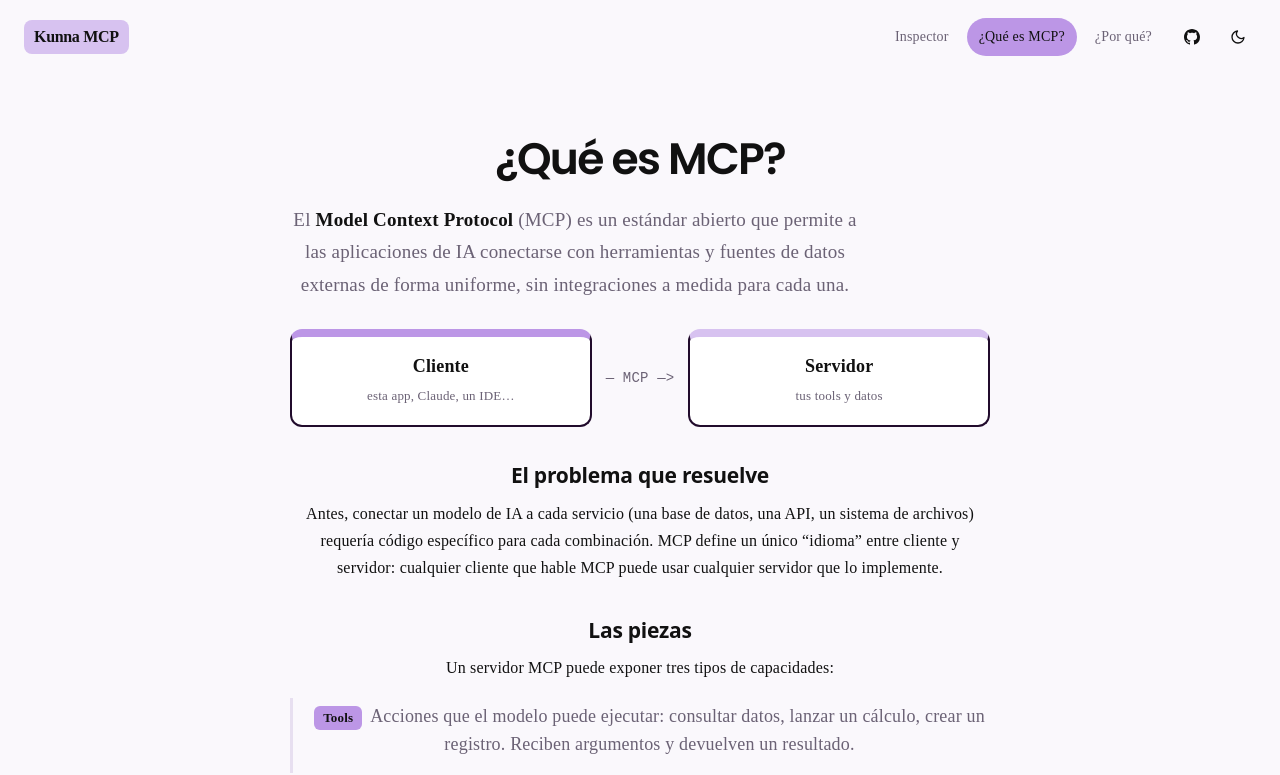
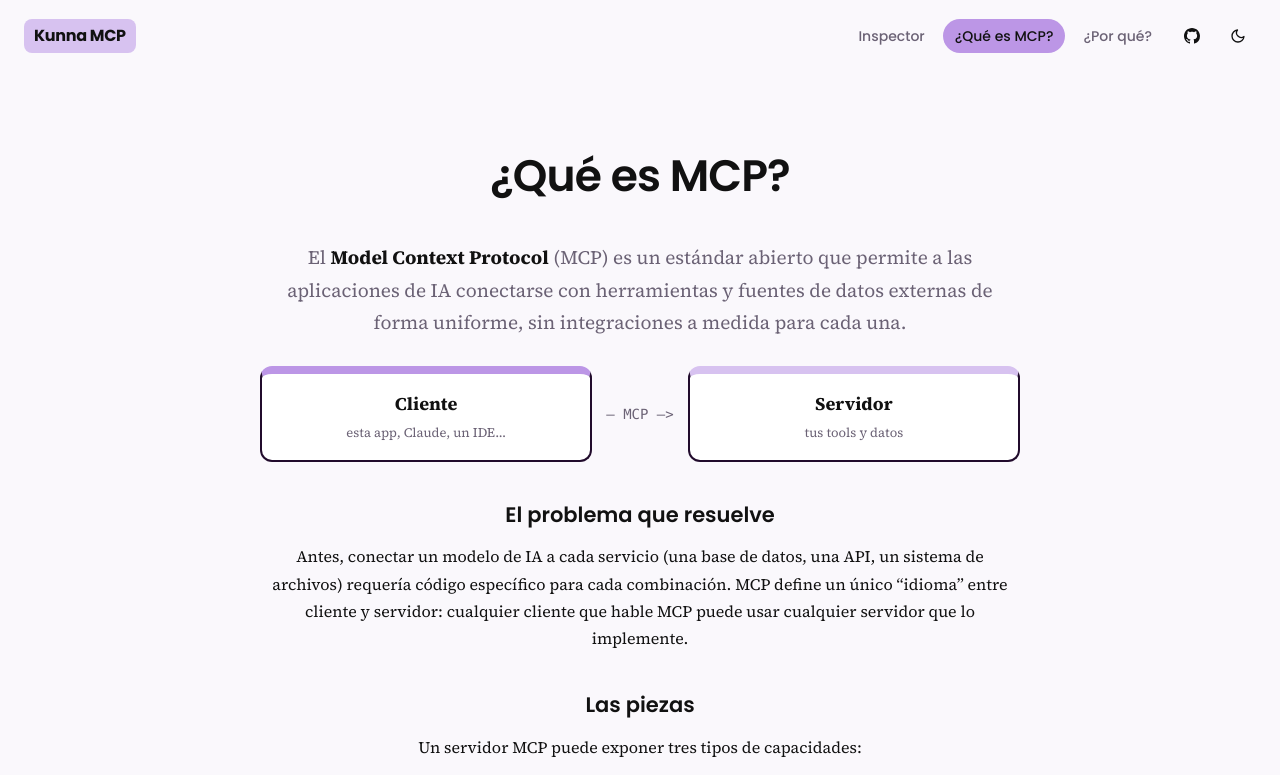
Before and after one commit to vancovx/KunnaClienteMCP, a React (Vite) app in the folder frontend/: page /mcp in a window 1280 px wide. Shown: the top 775 px of the page. Built offline with nearby package versions, Linux system fonts and the light colour scheme.

Commit message:
Refactor typography in CSS files for improved readability and consistency

```diff
--- a/frontend/src/App.css
+++ b/frontend/src/App.css
@@ -51,7 +51,7 @@ body {
     width: 100%;
     background: var(--bg);
     color: var(--text);
-    font-family: 'Lora', serif;
+    font-family: var(--serif);
     transition: background-color 0.18s ease, color 0.18s ease;
 }
 
@@ -75,11 +75,11 @@ body {
     flex-wrap: wrap;
 }
 .brand {
-    font-weight: 800;
+    font-family: var(--heading);
+    font-weight: 700;
     font-size: 16px;
     letter-spacing: -0.02em;
     text-decoration: none;
-    color: var(--text);
     background: var(--lime);
     color: #111111;
     padding: 4px 10px;
@@ -97,6 +97,7 @@ body {
 .navlink {
     text-decoration: none;
     color: var(--muted);
+    font-family: var(--sans);
     font-size: 14px;
     font-weight: 500;
     padding: 6px 12px;
@@ -140,6 +141,7 @@ body {
     justify-content: center;
     gap: 8px;
     margin: 0;
+    font-family: var(--sans);
     font-size: 14px;
     font-weight: 600;
     color: var(--text);
@@ -157,6 +159,7 @@ body {
 .foot-note {
     max-width: 620px;
     margin: 0;
+    font-family: var(--sans);
     font-size: 12.5px;
     line-height: 1.6;
     color: var(--muted);
@@ -164,6 +167,7 @@ body {
 
 /* ═══ Inicio ═════════════════════════════════════════════════════════ */
 .eyebrow {
+    font-family: var(--sans);
     text-transform: uppercase;
     letter-spacing: 0.12em;
     font-size: 12px;
@@ -172,9 +176,10 @@ body {
     margin: 0 0 16px;
 }
 .hero {
+    font-family: var(--heading);
     font-size: clamp(38px, 7vw, 68px);
-    line-height: 1.02;
-    font-weight: 800;
+    line-height: 1.05;
+    font-weight: 700;
     letter-spacing: -0.03em;
     margin: 0 0 24px;
     max-width: 14ch;
@@ -189,6 +194,7 @@ body {
     background: var(--pink);
     color: #111111;
     text-decoration: none;
+    font-family: var(--sans);
     font-weight: 700;
     font-size: 16px;
     padding: 13px 24px;
@@ -211,19 +217,23 @@ body {
 .card-pink { border-top-color: var(--pink); }
 .card-lime { border-top-color: var(--lime); }
 .card-yellow { border-top-color: var(--yellow); }
-.card h3 { margin: 0 0 8px; font-size: 17px; font-weight: 700; }
+.card h3 { font-family: var(--heading); margin: 0 0 8px; font-size: 17px; font-weight: 600; }
 .card p { margin: 0; font-size: 14px; line-height: 1.55; color: var(--muted); }
 
 /* ═══ Páginas de contenido (prose) ═══════════════════════════════════ */
-.prose { max-width: 700px; }
-.prose h1 {  font-family: 'Poppins', sans-serif;
-  font-weight: 600; font-size: clamp(30px, 5vw, 44px); }
-.prose h2 { font-size: 21px; font-weight: 700; margin: 36px 0 12px; }
+.prose { max-width: 100%; }
+.prose h1 {
+    font-family: var(--heading);
+    font-weight: 600;
+    font-size: clamp(30px, 5vw, 44px);
+    letter-spacing: -0.02em;
+}
+.prose h2 { font-family: var(--heading); font-size: 21px; font-weight: 600; margin: 36px 0 12px; }
 .prose p { font-size: 16px; line-height: 1.7; margin: 0 0 16px; }
 .prose .lead { font-size: 19px; color: var(--muted); }
 .prose strong { font-weight: 700; color: var(--text); }
 .prose code {
-    font-family: ui-monospace, "SF Mono", Menlo, monospace;
+    font-family: var(--mono);
     font-size: 0.9em;
     background: var(--code-bg);
     color: var(--code-text);
@@ -253,7 +263,7 @@ body {
 .arrow {
     display: flex;
     align-items: center;
-    font-family: ui-monospace, monospace;
+    font-family: var(--mono);
     font-size: 14px;
     color: var(--muted);
 }
@@ -268,6 +278,7 @@ body {
 }
 .tag {
     display: inline-block;
+    font-family: var(--sans);
     font-size: 13px;
     font-weight: 700;
     color: #111111;
@@ -302,25 +313,28 @@ body {
     display: flex;
     align-items: center;
     justify-content: center;
-    font-weight: 800;
+    font-family: var(--heading);
+    font-weight: 700;
     font-size: 22px;
     color: #111111;
 }
-.profile-name { margin: 0; font-size: 22px; }
-.role { margin: 4px 0 0; color: var(--muted); font-size: 15px; }
-.note { font-size: 14px; color: var(--muted); border-top: 1px solid var(--border); padding-top: 16px; margin-top: 32px; }
+.profile-name {
+    font-family: var(--heading); margin: 0; font-size: 22px; font-weight: 600; }
+.role {
+    font-family: var(--sans); margin: 4px 0 0; color: var(--muted); font-size: 15px; }
+.note {
+    font-family: var(--sans); font-size: 14px; color: var(--muted); border-top: 1px solid var(--border); padding-top: 16px; margin-top: 32px; }
 
 /* ═══ Inspector ══════════════════════════════════════════════════════ */
-/* ═══ Inspector ══════════════════════════════════════════════════════ */
 .inspector-head { display: flex; align-items: center; gap: 14px; margin-bottom: 20px; }
-.inspector-head h1 { font-size: 28px; font-weight: 800; letter-spacing: -0.02em; margin: 0; }
+.inspector-head h1 { font-family: var(--heading); font-size: 28px; font-weight: 700; letter-spacing: -0.02em; margin: 0; }
 .server-badge {
     display: inline-flex;
     align-items: center;
     gap: 7px;
     font-size: 12px;
     color: var(--muted);
-    font-family: ui-monospace, "SF Mono", Menlo, monospace;
+    font-family: var(--mono);
 }
 .server-badge .dot { width: 8px; height: 8px; border-radius: 50%; background: var(--lime); }
 
@@ -330,11 +344,12 @@ body {
     padding: 9px 11px;
     border: 1px solid var(--border);
     border-radius: 8px;
+    font-family: var(--sans);
     font-size: 14px;
     background: var(--input-bg);
     color: var(--text);
 }
-.connect-bar .url { flex: 1; min-width: 240px; font-family: ui-monospace, "SF Mono", Menlo, monospace; }
+.connect-bar .url { flex: 1; min-width: 240px; font-family: var(--mono); }
 .connect-bar .token { width: 180px; }
 
 button {
@@ -343,6 +358,7 @@ button {
     border-radius: 8px;
     background: var(--btn-bg);
     color: var(--btn-text);
+    font-family: var(--sans);
     font-size: 14px;
     font-weight: 600;
     cursor: pointer;
@@ -355,7 +371,8 @@ button.danger:hover { background: transparent; border-color: var(--danger); }
 
 :focus-visible { outline: 2px solid var(--pink); outline-offset: 2px; }
 
-.banner { margin-top: 16px; padding: 11px 13px; border-radius: 8px; font-size: 14px; }
+.banner {
+    font-family: var(--sans); margin-top: 16px; padding: 11px 13px; border-radius: 8px; font-size: 14px; }
 .banner.error { background: var(--err-bg); color: var(--err-text); border: 1px solid var(--err-border); }
 
 /* ── Layout: la lista ocupa todo hasta que se elige algo ── */
@@ -372,9 +389,11 @@ button.danger:hover { background: transparent; border-color: var(--danger); }
     grid-template-columns: 1fr;
 }
 
-/* Con selección: la lista se encoge a la izquierda y aparece el detalle */
+/* Con selección: la lista se encoge a la izquierda y aparece el detalle.
+   minmax(0,1fr) en la 2ª columna permite que el panel se encoja por debajo
+   del ancho de su contenido, para que el JSON haga scroll interno. */
 .grid.split {
-    grid-template-columns: 300px 1fr;
+    grid-template-columns: 300px minmax(0, 1fr);
 }
 
 /* Cuando ocupa todo, las dos listas (tools y prompts) van en paralelo
@@ -417,7 +436,7 @@ button.danger:hover { background: transparent; border-color: var(--danger); }
 }
 .close-btn:hover { background: var(--bg); color: var(--text); border-color: var(--border); }
 
-.panel { border: 1px solid var(--border); border-radius: 12px; padding: 18px; background: var(--surface); }
+.panel { border: 1px solid var(--border); border-radius: 12px; padding: 18px; background: var(--surface); min-width: 0; }
 .panel h2 {
     font-size: 11px;
     font-weight: 700;
@@ -431,6 +450,7 @@ button.danger:hover { background: transparent; border-color: var(--danger); }
 }
 .panel h2:not(:first-child) { margin-top: 24px; }
 .count {
+    font-family: var(--sans);
     background: var(--yellow);
     color: #111111;
     border-radius: 999px;
@@ -449,7 +469,7 @@ button.danger:hover { background: transparent; border-color: var(--danger); }
     transition: background-color 0.12s ease, border-color 0.12s ease;
 }
 .item code {
-    font-family: ui-monospace, "SF Mono", Menlo, monospace;
+    font-family: var(--mono);
     font-size: 13px;
     background: none;
     color: var(--text);
@@ -457,6 +477,7 @@ button.danger:hover { background: transparent; border-color: var(--danger); }
 }
 .item-desc {
     display: block;
+    font-family: var(--sans);
     font-size: 11.5px;
     line-height: 1.4;
     color: var(--muted);
@@ -471,11 +492,13 @@ button.danger:hover { background: transparent; border-color: var(--danger); }
 .item.active { background: var(--pink); border-color: var(--pink); }
 .item.active code,
 .item.active .item-desc { color: #111111; }
-.empty { font-size: 13px; color: var(--muted); padding: 4px 2px; }
+.empty {
+    font-family: var(--sans); font-size: 13px; color: var(--muted); padding: 4px 2px; }
 
 /* ── Detalle de la tool / prompt seleccionada ── */
 .detail-head { display: flex; align-items: center; gap: 10px; margin-bottom: 4px; }
 .kind-pill {
+    font-family: var(--sans);
     font-size: 10px;
     font-weight: 700;
     text-transform: uppercase;
@@ -486,16 +509,17 @@ button.danger:hover { background: transparent; border-color: var(--danger); }
 }
 .kind-tool { background: var(--pink); }
 .kind-prompt { background: var(--lime); }
-.tool-title { text-transform: none; font-size: 16px; letter-spacing: 0; color: var(--text); margin: 0; }
+.tool-title { font-family: var(--heading); text-transform: none; font-size: 16px; font-weight: 600; letter-spacing: 0; color: var(--text); margin: 0; }
 .tool-title code {
-    font-family: ui-monospace, "SF Mono", Menlo, monospace;
+    font-family: var(--mono);
     background: none;
     color: var(--text);
     padding: 0;
 }
-.desc { font-size: 14px; color: var(--muted); line-height: 1.55; margin: 6px 0 18px; }
+.desc { font-family: var(--sans); font-size: 14px; color: var(--muted); line-height: 1.55; margin: 6px 0 18px; }
 
-.placeholder { text-align: center; padding: 56px 16px; }
+.placeholder {
+    font-family: var(--sans); text-align: center; padding: 56px 16px; }
 .placeholder-icon { font-size: 30px; margin-bottom: 10px; opacity: 0.7; }
 
 .params-head {
@@ -507,6 +531,7 @@ button.danger:hover { background: transparent; border-color: var(--danger); }
     padding-top: 16px;
 }
 .params-label {
+    font-family: var(--sans);
     font-size: 11px;
     font-weight: 700;
     text-transform: uppercase;
@@ -514,6 +539,7 @@ button.danger:hover { background: transparent; border-color: var(--danger); }
     color: var(--muted);
 }
 .link-btn {
+    font-family: var(--sans);
     background: none;
     border: none;
     padding: 0;
@@ -529,35 +555,44 @@ button.danger:hover { background: transparent; border-color: var(--danger); }
 .field { display: flex; flex-direction: column; }
 .field-label {
     display: flex;
-    align-items: center;
-    gap: 8px;
-    margin: 0 0 5px;
+    align-items: baseline;      /* alinea por la base del texto, no por el centro de la pastilla */
+    flex-wrap: wrap;
+    gap: 6px 8px;               /* un poco menos de gap vertical al envolver */
+    margin: 0 0 6px;
     text-transform: none;
     letter-spacing: 0;
+    line-height: 1.5;
 }
 .field-name {
-    font-family: ui-monospace, "SF Mono", Menlo, monospace;
+    font-family: var(--mono);
     font-size: 13.5px;
     font-weight: 700;
     color: var(--text);
+    line-height: 1.5;
 }
 .field-type {
     font-size: 11px;
-    font-family: ui-monospace, "SF Mono", Menlo, monospace;
+    font-family: var(--mono);
+    line-height: 1.5;
     color: var(--muted);
     background: var(--bg);
     border: 1px solid var(--border);
     border-radius: 5px;
-    padding: 1px 6px;
+    padding: 1px 7px;           /* padding vertical mínimo: la pastilla deja de "crecer" sobre la línea */
+    align-self: center;         /* la pastilla se centra respecto a la línea de texto */
+    transform: translateY(-0.5px);
 }
 .field-req {
+    font-family: var(--sans);
     font-size: 10px;
     font-weight: 700;
     text-transform: uppercase;
     letter-spacing: 0.04em;
+    line-height: 1.5;
     color: var(--danger);
+    align-self: center;
 }
-.field-desc { font-size: 12.5px; color: var(--muted); line-height: 1.45; margin: 0 0 6px; }
+.field-desc { font-family: var(--sans); font-size: 12.5px; color: var(--muted); line-height: 1.45; margin: 0 0 6px; }
 .field input,
 .field select,
 .field textarea {
@@ -568,15 +603,16 @@ button.danger:hover { background: transparent; border-color: var(--danger); }
     font-size: 14px;
     background: var(--input-bg);
     color: var(--text);
-    font-family: inherit;
+    font-family: var(--sans);
 }
 .field-json {
-    font-family: ui-monospace, "SF Mono", Menlo, monospace;
+    font-family: var(--mono);
     font-size: 13px;
     resize: vertical;
 }
 
 .main label {
+    font-family: var(--sans);
     display: block;
     font-size: 11px;
     font-weight: 700;
@@ -587,7 +623,8 @@ button.danger:hover { background: transparent; border-color: var(--danger); }
 }
 
 .schema { margin: 16px 0 0; font-size: 13px; }
-.schema summary { cursor: pointer; color: var(--muted); font-weight: 600; font-size: 12.5px; }
+.schema summary {
+    font-family: var(--sans); cursor: pointer; color: var(--muted); font-weight: 600; font-size: 12.5px; }
 .schema summary:hover { color: var(--text); }
 .schema pre {
     background: var(--code-bg);
@@ -595,13 +632,15 @@ button.danger:hover { background: transparent; border-color: var(--danger); }
     padding: 12px;
     border-radius: 8px;
     overflow: auto;
+    max-width: 100%;
+    white-space: pre;
     font-size: 12px;
     margin-top: 8px;
 }
 
 textarea {
     width: 100%;
-    font-family: ui-monospace, "SF Mono", Menlo, monospace;
+    font-family: var(--mono);
     font-size: 13px;
     padding: 11px;
     border: 1px solid var(--border);
@@ -620,13 +659,16 @@ textarea {
     padding: 14px;
     border-radius: 8px;
     overflow: auto;
+    max-width: 100%;
+    white-space: pre;
     font-size: 12px;
     line-height: 1.55;
     max-height: 440px;
     border: 1px solid var(--border);
 }
 
-.hint { color: var(--muted); font-size: 14px; }
+.hint {
+    font-family: var(--sans); color: var(--muted); font-size: 14px; }
 .hint.small { font-size: 13px; }
 .hint.center { text-align: center; margin-top: 48px; }
 
@@ -660,6 +702,23 @@ textarea {
     text-align: center;
 }
 
+/* .prose ahora ocupa todo el ancho (como el inspector), pero las líneas de
+   texto se limitan a un ancho cómodo de lectura y se centran. Así el bloque
+   llega hasta el final del navbar sin que el texto se estire de lado a lado. */
+.prose p,
+.prose .lead,
+.prose ul,
+.prose ol,
+.prose .features,
+.prose .callout,
+.prose .diagram,
+.prose .note,
+.prose .profile {
+    max-width: 760px;
+    margin-left: auto;
+    margin-right: auto;
+}
+
 /* Centra los bloques con ancho propio dentro de la home. */
 .home .hero,
 .home .lead {
--- a/frontend/src/index.css
+++ b/frontend/src/index.css
@@ -1,15 +1,19 @@
-/* index.css — solo tipografía y reset.
+/* index.css — tipografía base y reset.
+   Sistema tipográfico ÚNICO para toda la app:
+     --serif  → cuerpo de texto (Source Serif 4: como Lora pero más legible en pantalla)
+     --sans   → títulos y UI (Poppins)
+     --mono   → código y campos técnicos
    Los COLORES y el tema (claro/oscuro) se gestionan por completo en App.css
-   mediante :root[data-theme="…"]. Aquí ya no definimos paleta propia ni
-   @media (prefers-color-scheme) para no pisar el tema elegido en la app. */
+   mediante :root[data-theme="…"]. */
 
 :root {
-  --sans: system-ui, 'Segoe UI', Roboto, sans-serif;
-  --heading: system-ui, 'Segoe UI', Roboto, sans-serif;
-  --mono: ui-monospace, Consolas, monospace;
+  --serif: 'Source Serif 4', Georgia, 'Times New Roman', serif;
+  --sans: 'Poppins', system-ui, 'Segoe UI', Roboto, sans-serif;
+  --heading: var(--sans);
+  --mono: ui-monospace, 'SF Mono', Menlo, Consolas, monospace;
 
-  font: 18px/145% var(--sans);
-  letter-spacing: 0.18px;
+  font: 18px/1.6 var(--serif);
+  letter-spacing: 0;
   color-scheme: light dark;
   font-synthesis: none;
   text-rendering: optimizeLegibility;
@@ -32,28 +36,18 @@ body {
   flex-direction: column;
 }
 
+/* Títulos: siempre la familia sans (Poppins). Tamaños y pesos concretos
+   se afinan en App.css por contexto (.hero, .prose h1, .inspector-head…). */
 h1,
-h2 {
+h2,
+h3 {
   font-family: var(--heading);
-  font-weight: 500;
   color: var(--text);
 }
 
-h1 {
-  font-size: 56px;
-  letter-spacing: -1.68px;
-  margin: 32px 0;
-}
-h2 {
-  font-size: 24px;
-  line-height: 118%;
-  letter-spacing: -0.24px;
-  margin: 0 0 8px;
-}
-@media (max-width: 1024px) {
-  h1 { font-size: 36px; margin: 20px 0; }
-  h2 { font-size: 20px; }
-}
+h1 { font-weight: 600; }
+h2 { font-weight: 600; }
+h3 { font-weight: 600; }
 
 p {
   margin: 0;
@@ -61,8 +55,8 @@ p {
 
 code {
   font-family: var(--mono);
-  font-size: 15px;
-  line-height: 135%;
+  font-size: 0.9em;
+  line-height: 1.5;
   border-radius: 4px;
   /* color y fondo los heredan/definen las reglas específicas de App.css */
 }
```
